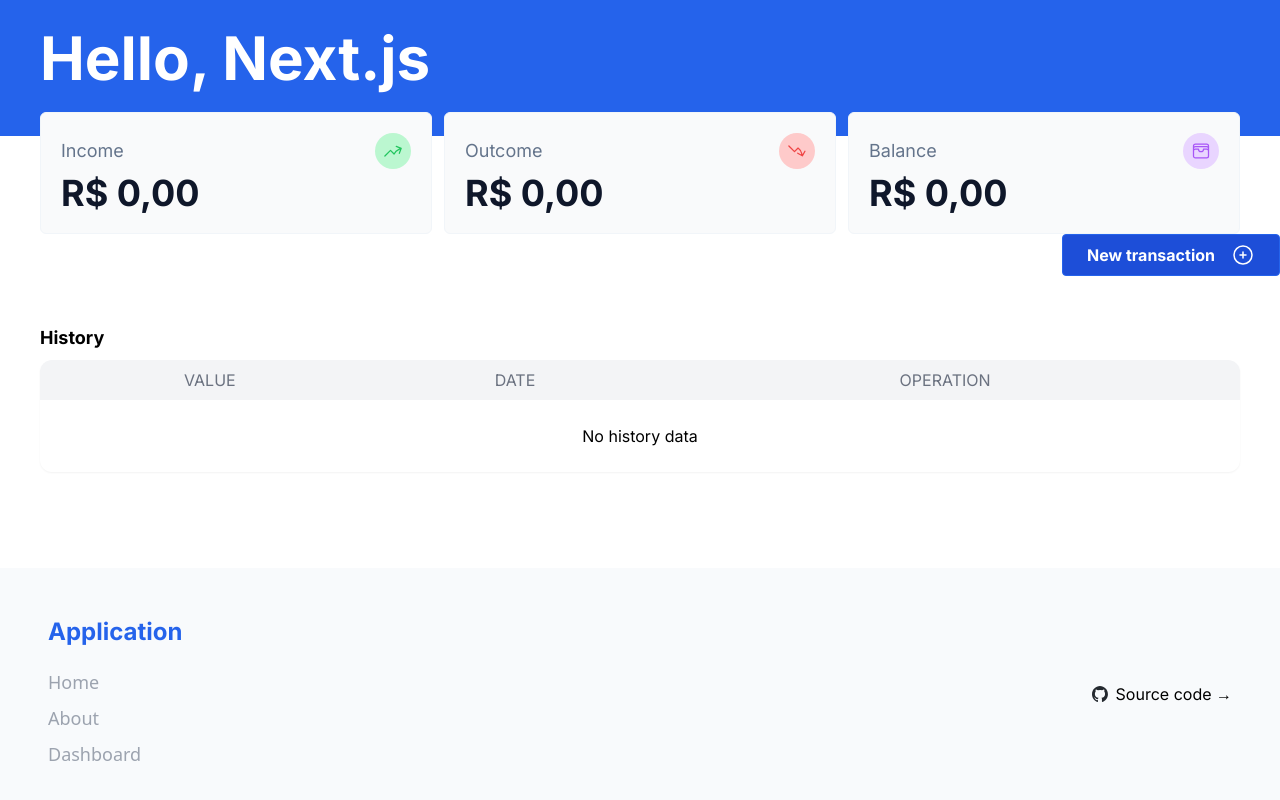
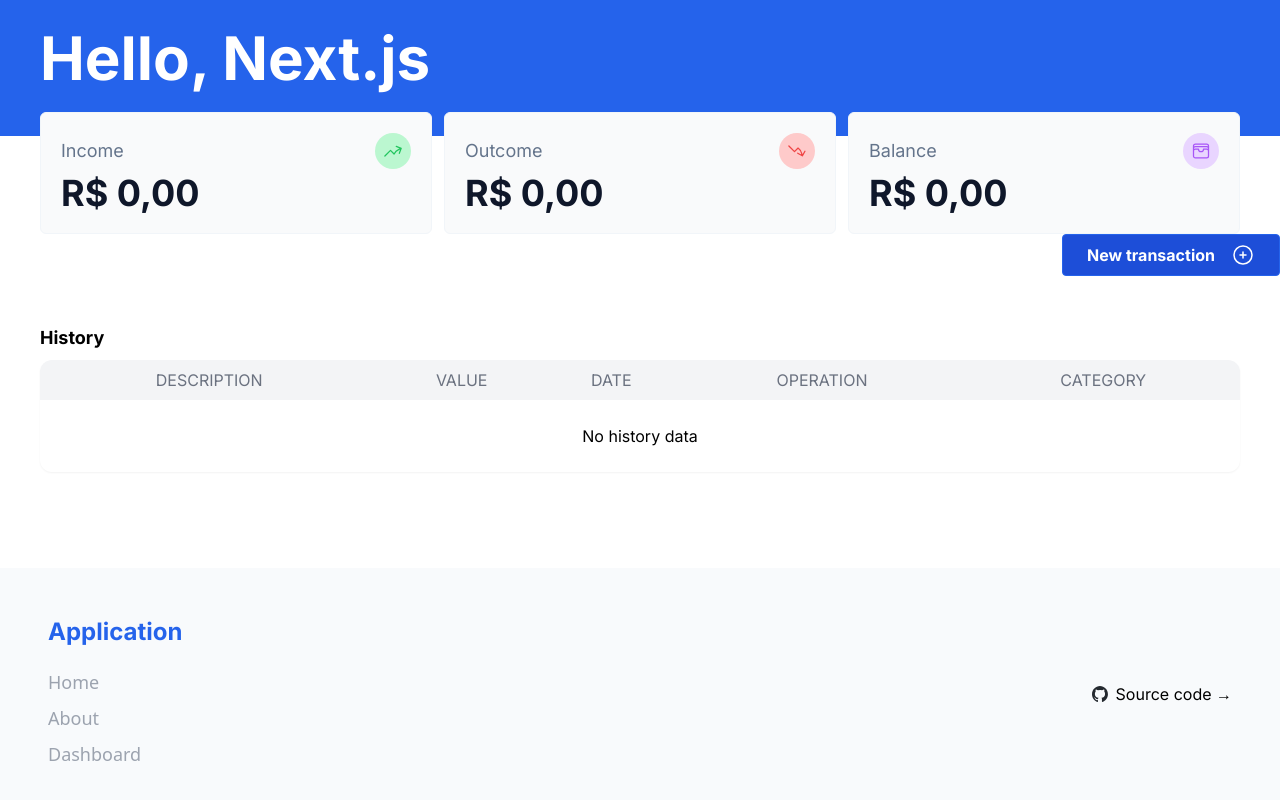
Before and after one commit to euperinotti/react-finance, a Next.js app: page /dashboard in a window 1280 px wide. Shown: the top 800 px of the page. Built offline with nearby package versions, Linux system fonts and the light colour scheme.

Commit message:
refactor: add columns to history

```diff
--- a/src/app/dashboard/page.tsx
+++ b/src/app/dashboard/page.tsx
@@ -43,7 +43,7 @@
       <section className="w-full flex flex-col items-center justify-center gap-6 py-12 mb-12">
         <div className="w-full flex flex-col items-center justify-center gap-4 max-w-safe-viewport">
           <Table
-            columns={["value", "date", "operation"]}
+            columns={["description", "value", "date", "operation", "category"]}
             data={[...history].reverse()}
             title="History"
           />
```
